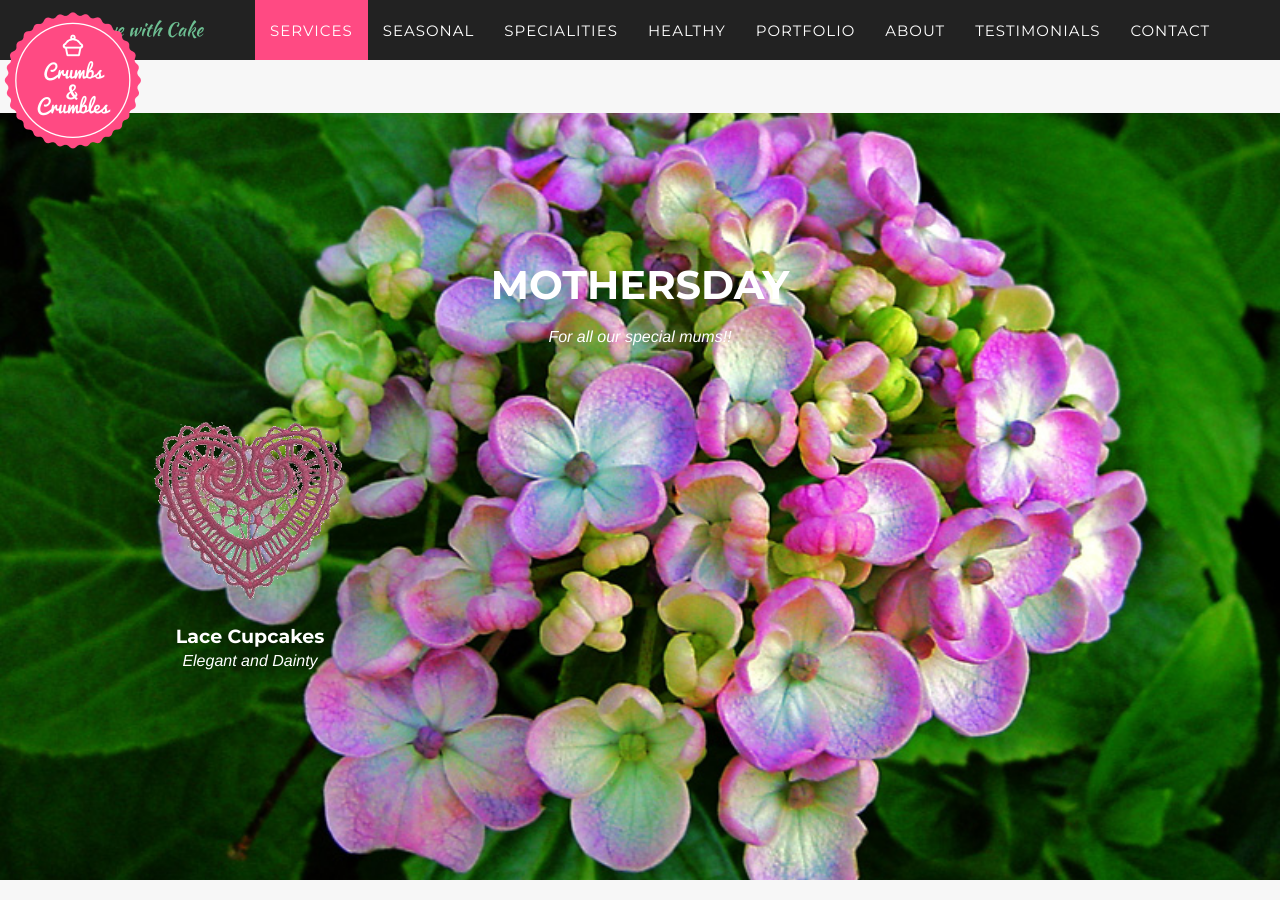
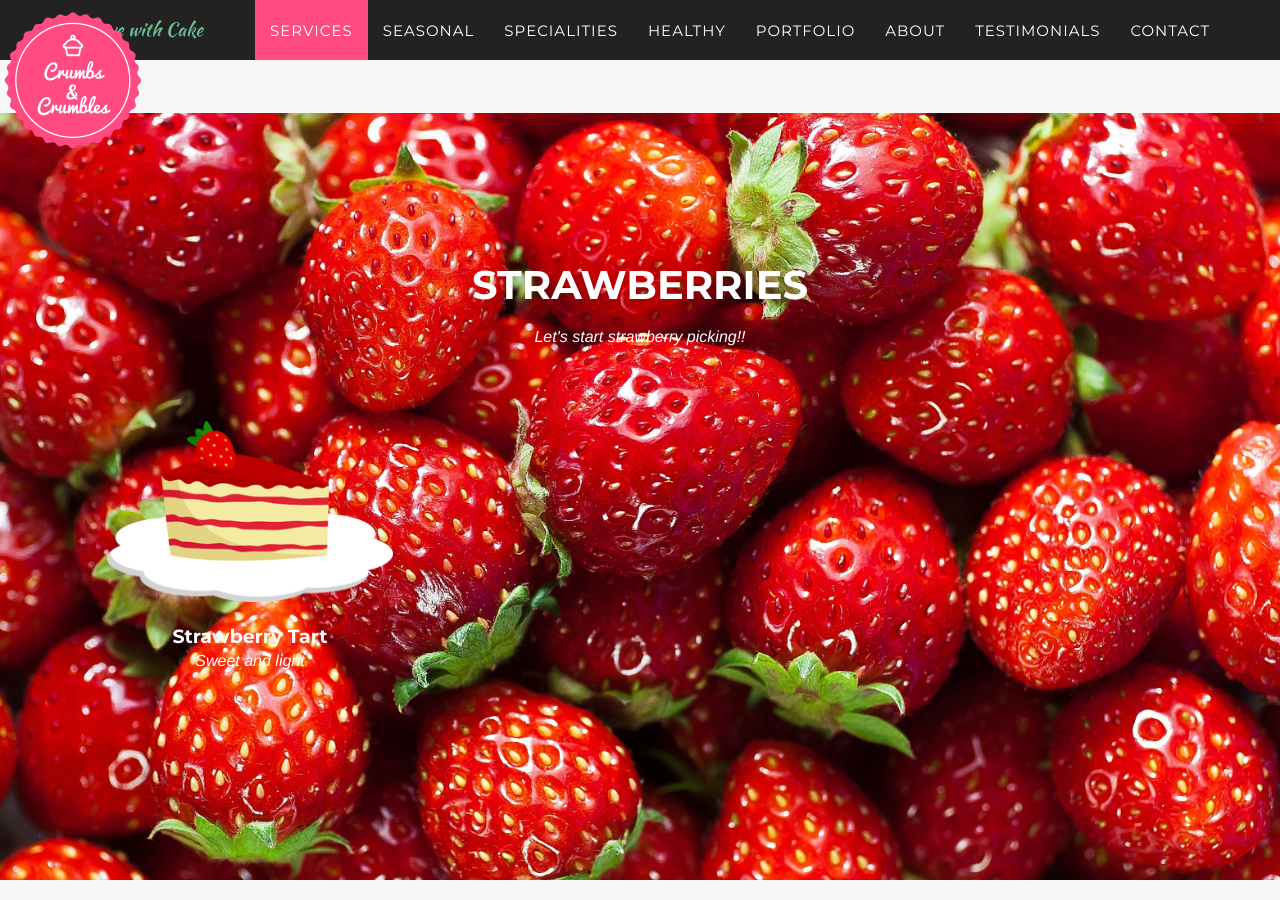
Before and after one commit to Lianasammut/crumbsandcrumbles, a Jekyll site: the page built from index.html, in a window 1280 px wide and 900 px high, scrolled down 1445 px. Built offline with Jekyll 4.4.1, drawn with Linux system fonts in a browser that asks for light colours; some web fonts are replaced.

Commit message:
removed mothers day from active and set strawberries

```diff
--- a/_config.yml
+++ b/_config.yml
@@ -8,9 +8,9 @@ slogan: In Love with Cake
 email: liana@crumbsandcrumbles.eu
 phone: "+356 9984 2600"
 description: Home baked cakes for you!
-season: MothersDay
-seasonMessage: For all our special mums!!
-seasonBackground: mothersday-background.jpg
+season: Strawberries
+seasonMessage: Let's start strawberry picking!!
+seasonBackground: strawberries-background.jpg
 # tickerMessage: Christmas is approaching. I am already working on my homemade mince. The secret is preparing it early so it has plenty of time to infuse and become delicious. That is why there will be limited availability. If you're interested in having some of my delicious Mince Pies or Xmas Cake in time for the festivities, please place your order as soon as possible :)
 # tickerBackground: Seasonal/Christmas/santa.png
 
```
